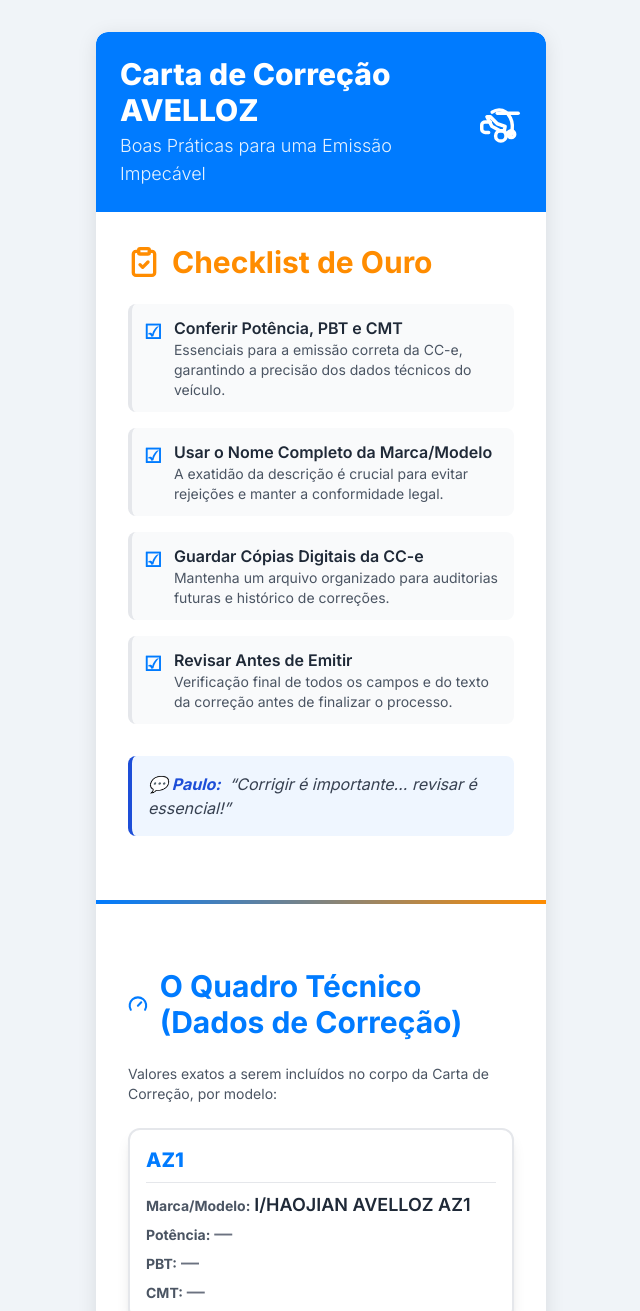
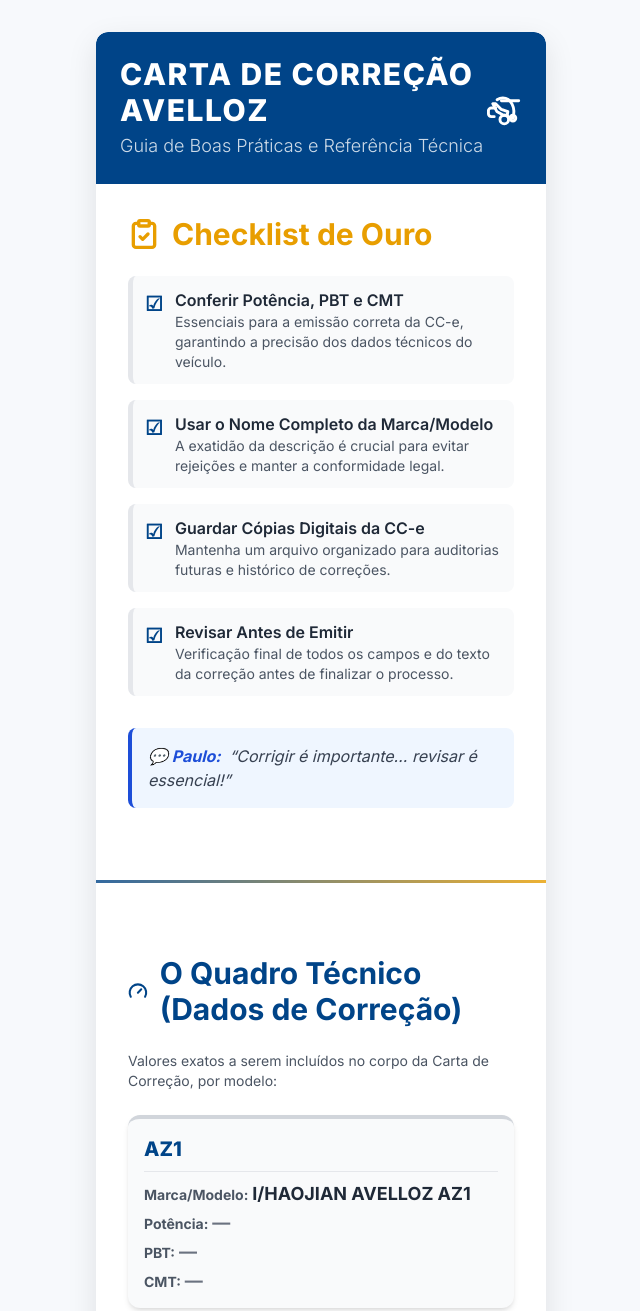
Before and after one commit to PauloDevrdg/infografico-avelloz, a plain HTML site: page index.html in a window 1280 px wide. Shown: the top 1311 px of the page, without its empty margins (319-959 px from the left). Drawn offline with nearby package versions, Linux system fonts and the light colour scheme.

Commit message:
Add files via upload

```diff
--- a/index.html
+++ b/index.html
@@ -5,33 +5,38 @@
     <meta name="viewport" content="width=device-width, initial-scale=1.0">
     <title>Boas Práticas na Emissão da Carta de Correção AVELLOZ</title>
     <!-- Carregando Tailwind CSS para um estilo moderno e responsivo --><script src="https://cdn.tailwindcss.com"></script>
-    <!-- Configuração de cores e fonte --><style>
+    <!-- Configuração de cores e fonte (Paleta Profissional) --><style>
         @import url('https://fonts.googleapis.com/css2?family=Inter:wght@100..900&display=swap');
         body {
             font-family: 'Inter', sans-serif;
-            background-color: #f0f4f8; /* Fundo levemente azulado/neutro */
+            background-color: #f7f9fc; /* Fundo mais claro e frio */
         }
-        /* Definição de Cores Base: Azul Técnico e Laranja/Dourado de Destaque */
-        .color-primary { --tw-bg-opacity: 1; background-color: rgb(0 123 255 / var(--tw-bg-opacity)); } /* Azul Técnico */
-        .text-primary { color: #007bff; }
-        .color-highlight { color: #ff8c00; } /* Laranja/Dourado */
-        .bg-highlight { background-color: #ff8c00; }
+        /* Definição de Cores Base: Azul Técnico (Profundo) e Laranja/Dourado (Rico) */
+        .color-primary { --tw-bg-opacity: 1; background-color: #004488; } /* Azul Marinho Técnico */
+        .text-primary-dark { color: #004488; }
+        .color-highlight { color: #e89e00; } /* Dourado Rico */
+        .bg-highlight { background-color: #e89e00; }
         .infographic-container {
             width: 100%;
             max-width: 450px; /* Simula um formato vertical (1080x1920) */
             margin: 0 auto;
             min-height: 100vh;
-            box-shadow: 0 4px 20px rgba(0, 0, 0, 0.1);
+            box-shadow: 0 10px 30px rgba(0, 0, 0, 0.1);
         }
         .section-divider {
-            height: 4px;
-            background: linear-gradient(to right, #007bff, #ff8c00);
-            margin: 2rem 0;
+            height: 3px;
+            background: linear-gradient(to right, #004488, #e89e00);
+            margin: 2.5rem 0;
+            opacity: 0.8;
         }
         .card-data {
-            font-size: 1.125rem; /* text-lg */
-            font-weight: 600; /* font-semibold */
-            color: #1f2937; /* gray-800 */
+            font-size: 1.125rem;
+            font-weight: 700; /* Bolder */
+            color: #1f2937;
+        }
+        .checklist-item {
+            transition: transform 0.2s;
+            border-left-width: 5px;
         }
     </style>
 </head>
@@ -39,44 +44,44 @@
 
     <div class="infographic-container bg-white rounded-xl overflow-hidden">
 
-        <!-- HEADER / TÍTULO PRINCIPAL (COM ÍCONE DE MOTO) --><header class="color-primary text-white p-6 rounded-t-xl flex items-center justify-between">
+        <!-- HEADER / TÍTULO PRINCIPAL (DESIGN MAIS FORMAL) --><header class="color-primary text-white p-6 rounded-t-xl flex items-center justify-between">
             <div>
-                <h1 class="text-3xl font-extrabold mb-1">Carta de Correção AVELLOZ</h1>
-                <p class="text-lg font-light opacity-90">Boas Práticas para uma Emissão Impecável</p>
+                <h1 class="text-3xl font-extrabold mb-1 tracking-wider">CARTA DE CORREÇÃO AVELLOZ</h1>
+                <p class="text-lg font-light opacity-80">Guia de Boas Práticas e Referência Técnica</p>
             </div>
             <!-- Ícone de Moto --><svg xmlns="http://www.w3.org/2000/svg" width="48" height="48" viewBox="0 0 24 24" fill="none" stroke="white" stroke-width="2" stroke-linecap="round" stroke-linejoin="round" class="lucide lucide-motorcycle"><path d="M5 18H3c-1 0-2-.8-2-1.8v-2.4C1 12.8 2 12 3 12h3"/><path d="M12 20m-3 0a3 3 0 1 0 6 0a3 3 0 1 0 -6 0"/><path d="M18 19m-2 0a2 2 0 1 0 4 0a2 2 0 1 0 -4 0"/><path d="M14 17h-2.5l-4.7-2.6L4 9h2l4 4 4.5 1.5L14 17Z"/><path d="M22 7H10"/><path d="M18 19c-2.3 0-3.6-.7-4-2"/><path d="M18 19c.7-2.5 1-6.5-.5-9.5-1.4-2.8-4-4.5-6.5-4.5-1.3 0-2.8.5-4 1.3"/></svg>
         </header>
 
-        <!-- SEÇÃO 1: CHECKLIST DE OURO (CENA 7) --><section class="p-6 md:p-8">
+        <!-- SEÇÃO 1: CHECKLIST DE OURO --><section class="p-6 md:p-8">
             <div class="flex items-center space-x-3 mb-6">
-                <!-- Icone de Quadro/Checklist --><svg xmlns="http://www.w3.org/2000/svg" width="32" height="32" viewBox="0 0 24 24" fill="none" stroke="#ff8c00" stroke-width="2.5" stroke-linecap="round" stroke-linejoin="round" class="lucide lucide-clipboard-check"><rect width="8" height="4" x="8" y="2" rx="1" ry="1"/><path d="M16 4h2a2 2 0 0 1 2 2v14a2 2 0 0 1-2 2H6a2 2 0 0 1-2-2V6a2 2 0 0 1 2-2h2"/><path d="m9 14 2 2 4-4"/></svg>
+                <!-- Icone de Quadro/Checklist --><svg xmlns="http://www.w3.org/2000/svg" width="32" height="32" viewBox="0 0 24 24" fill="none" stroke="#e89e00" stroke-width="2.5" stroke-linecap="round" stroke-linejoin="round" class="lucide lucide-clipboard-check"><rect width="8" height="4" x="8" y="2" rx="1" ry="1"/><path d="M16 4h2a2 2 0 0 1 2 2v14a2 2 0 0 1-2 2H6a2 2 0 0 1-2-2V6a2 2 0 0 1 2-2h2"/><path d="m9 14 2 2 4-4"/></svg>
                 <h2 class="text-3xl font-bold color-highlight">Checklist de Ouro</h2>
             </div>
 
             <!-- Checklist em Formato Visual e Legível --><ul class="space-y-4">
-                <li class="flex items-start space-x-3 bg-gray-50 p-3 rounded-lg border-l-4 border-primary">
-                    <span class="text-primary font-extrabold text-xl mt-0.5">☑</span>
+                <li class="flex items-start space-x-3 bg-gray-50 p-3 rounded-lg checklist-item border-primary-dark border-solid">
+                    <span class="text-primary-dark font-extrabold text-xl mt-0.5">☑</span>
                     <div>
                         <p class="font-semibold text-gray-800">Conferir Potência, PBT e CMT</p>
                         <p class="text-sm text-gray-600">Essenciais para a emissão correta da CC-e, garantindo a precisão dos dados técnicos do veículo.</p>
                     </div>
                 </li>
-                <li class="flex items-start space-x-3 bg-gray-50 p-3 rounded-lg border-l-4 border-primary">
-                    <span class="text-primary font-extrabold text-xl mt-0.5">☑</span>
+                <li class="flex items-start space-x-3 bg-gray-50 p-3 rounded-lg checklist-item border-primary-dark border-solid">
+                    <span class="text-primary-dark font-extrabold text-xl mt-0.5">☑</span>
                     <div>
                         <p class="font-semibold text-gray-800">Usar o Nome Completo da Marca/Modelo</p>
                         <p class="text-sm text-gray-600">A exatidão da descrição é crucial para evitar rejeições e manter a conformidade legal.</p>
                     </div>
                 </li>
-                <li class="flex items-start space-x-3 bg-gray-50 p-3 rounded-lg border-l-4 border-primary">
-                    <span class="text-primary font-extrabold text-xl mt-0.5">☑</span>
+                <li class="flex items-start space-x-3 bg-gray-50 p-3 rounded-lg checklist-item border-primary-dark border-solid">
+                    <span class="text-primary-dark font-extrabold text-xl mt-0.5">☑</span>
                     <div>
                         <p class="font-semibold text-gray-800">Guardar Cópias Digitais da CC-e</p>
                         <p class="text-sm text-gray-600">Mantenha um arquivo organizado para auditorias futuras e histórico de correções.</p>
                     </div>
                 </li>
-                <li class="flex items-start space-x-3 bg-gray-50 p-3 rounded-lg border-l-4 border-primary">
-                    <span class="text-primary font-extrabold text-xl mt-0.5">☑</span>
+                <li class="flex items-start space-x-3 bg-gray-50 p-3 rounded-lg checklist-item border-primary-dark border-solid">
+                    <span class="text-primary-dark font-extrabold text-xl mt-0.5">☑</span>
                     <div>
                         <p class="font-semibold text-gray-800">Revisar Antes de Emitir</p>
                         <p class="text-sm text-gray-600">Verificação final de todos os campos e do texto da correção antes de finalizar o processo.</p>
@@ -94,16 +99,16 @@
 
         <div class="section-divider"></div>
 
-        <!-- SEÇÃO 2: QUADRO TÉCNICO DE REFERÊNCIA (CONVERTIDO EM CARDS E REORDENADO) --><section class="p-6 md:p-8">
+        <!-- SEÇÃO 2: QUADRO TÉCNICO DE REFERÊNCIA (COM CARDS APRIMORADOS) --><section class="p-6 md:p-8">
             <div class="flex items-center space-x-3 mb-6">
-                <!-- Icone de Medidor/Engrenagem --><svg xmlns="http://www.w3.org/2000/svg" width="32" height="32" viewBox="0 0 24 24" fill="none" stroke="#007bff" stroke-width="2.5" stroke-linecap="round" stroke-linejoin="round" class="lucide lucide-gauge"><path d="m12 14 4-4"/><path d="M3.34 19a10 10 0 1 1 17.32 0"/></svg>
-                <h2 class="text-3xl font-bold text-primary">O Quadro Técnico (Dados de Correção)</h2>
+                <!-- Icone de Medidor/Engrenagem --><svg xmlns="http://www.w3.org/2000/svg" width="32" height="32" viewBox="0 0 24 24" fill="none" stroke="#004488" stroke-width="2.5" stroke-linecap="round" stroke-linejoin="round" class="lucide lucide-gauge"><path d="m12 14 4-4"/><path d="M3.34 19a10 10 0 1 1 17.32 0"/></svg>
+                <h2 class="text-3xl font-bold text-primary-dark">O Quadro Técnico (Dados de Correção)</h2>
             </div>
 
             <p class="text-sm text-gray-600 mb-6">Valores exatos a serem incluídos no corpo da Carta de Correção, por modelo:</p>
 
-            <!-- CARD AZ1 --><div class="bg-white border-2 border-primary rounded-xl p-4 mb-4 shadow-lg">
-                <h3 class="text-xl font-extrabold text-primary border-b pb-2 mb-3">AZ1</h3>
+            <!-- CARD AZ1 --><div class="bg-gray-50 rounded-xl p-4 mb-4 shadow-md border-t-4 border-gray-300">
+                <h3 class="text-xl font-extrabold text-primary-dark border-b pb-2 mb-3">AZ1</h3>
                 <div class="space-y-2 text-sm">
                     <p><span class="font-bold text-gray-600">Marca/Modelo:</span> <span class="card-data whitespace-nowrap">I/HAOJIAN AVELLOZ AZ1</span></p>
                     <p><span class="font-bold text-gray-600">Potência:</span> <span class="card-data text-gray-500">—</span></p>
@@ -112,8 +117,8 @@
                 </div>
             </div>
 
-            <!-- CARD AZ125 --><div class="bg-white border-2 border-primary rounded-xl p-4 mb-4 shadow-lg">
-                <h3 class="text-xl font-extrabold text-primary border-b pb-2 mb-3">AZ125</h3>
+            <!-- CARD AZ125 --><div class="bg-gray-50 rounded-xl p-4 mb-4 shadow-md border-t-4 border-gray-300">
+                <h3 class="text-xl font-extrabold text-primary-dark border-b pb-2 mb-3">AZ125</h3>
                 <div class="space-y-2 text-sm">
                     <p><span class="font-bold text-gray-600">Marca/Modelo:</span> <span class="card-data whitespace-nowrap">I/JINCHENG AVELLOZ AZ125</span></p>
                     <p><span class="font-bold text-gray-600">Potência:</span> <span class="card-data text-red-600">0</span></p>
@@ -122,8 +127,8 @@
                 </div>
             </div>
 
-            <!-- CARD AZ160 --><div class="bg-white border-2 border-primary rounded-xl p-4 mb-4 shadow-lg">
-                <h3 class="text-xl font-extrabold text-primary border-b pb-2 mb-3">AZ160</h3>
+            <!-- CARD AZ160 --><div class="bg-gray-50 rounded-xl p-4 mb-4 shadow-md border-t-4 border-gray-300">
+                <h3 class="text-xl font-extrabold text-primary-dark border-b pb-2 mb-3">AZ160</h3>
                 <div class="space-y-2 text-sm">
                     <p><span class="font-bold text-gray-600">Marca/Modelo:</span> <span class="card-data whitespace-nowrap">I/JINCHENG AVELLOZ AZ160</span></p>
                     <p><span class="font-bold text-gray-600">Potência:</span> <span class="card-data text-red-600">0</span></p>
@@ -135,9 +140,9 @@
             <p class="text-xs text-gray-500 mt-4 italic">*O campo 'Potência' para AZ125 e AZ160 deve ser corrigido para **0** (zero).</p>
         </section>
 
-        <!-- RODAPÉ E BRANDING --><footer class="mt-8 p-6 md:p-8 border-t border-gray-200 bg-gray-50 rounded-b-xl">
+        <!-- RODAPÉ E BRANDING --><footer class="mt-8 p-6 md:p-8 border-t border-gray-200 bg-gray-100 rounded-b-xl">
             <!-- Informação da Filial --><div class="text-center mb-3">
-                <span class="inline-block p-2 bg-gray-200 text-gray-500 font-bold text-base rounded-md border-2 border-dashed border-gray-400">
+                <span class="inline-block p-2 bg-gray-200 text-primary-dark font-extrabold text-base rounded-md border-2 border-dashed border-primary-dark">
                     Avelloz Motos - Agrestina - PE
                 </span>
             </div>
```
